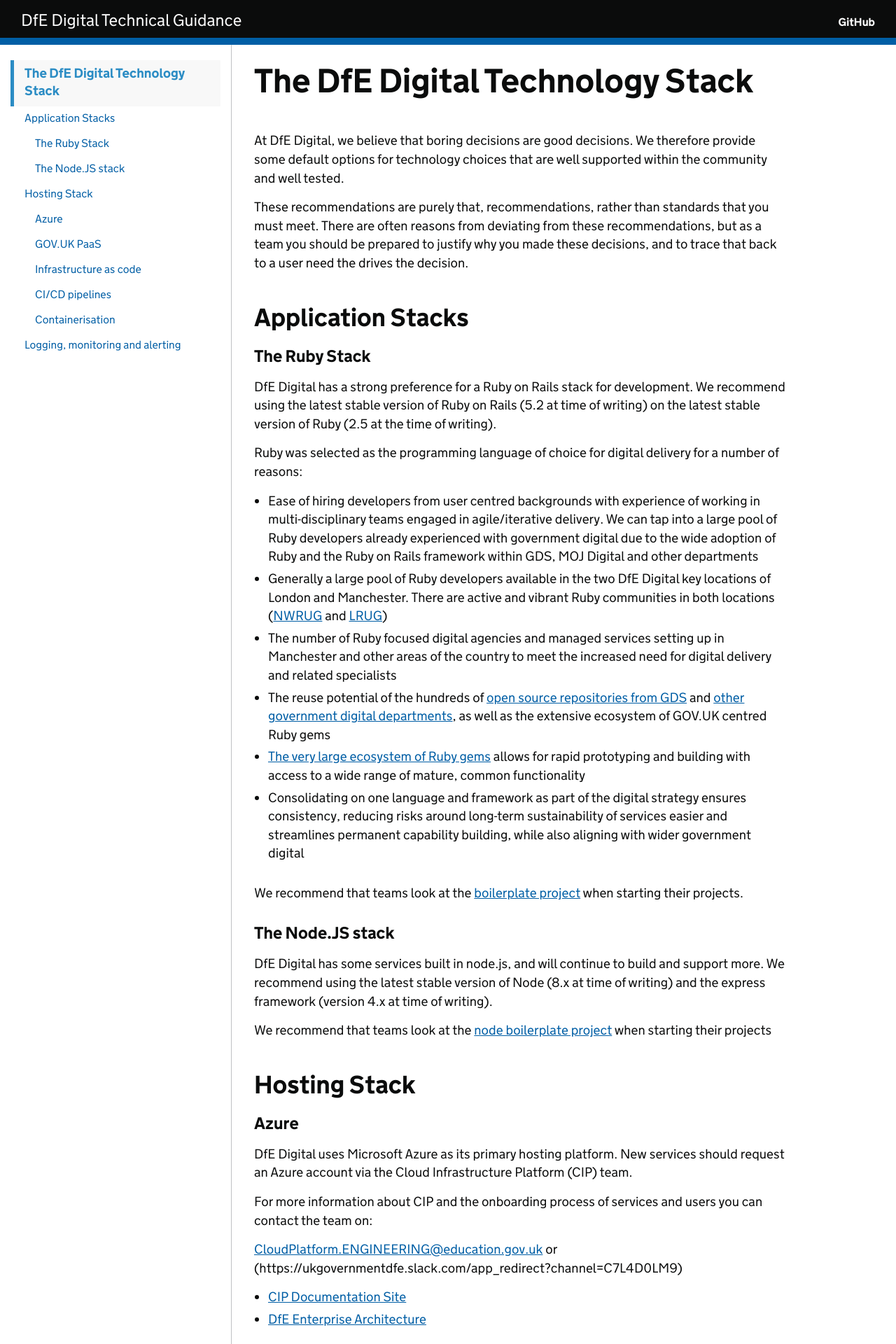
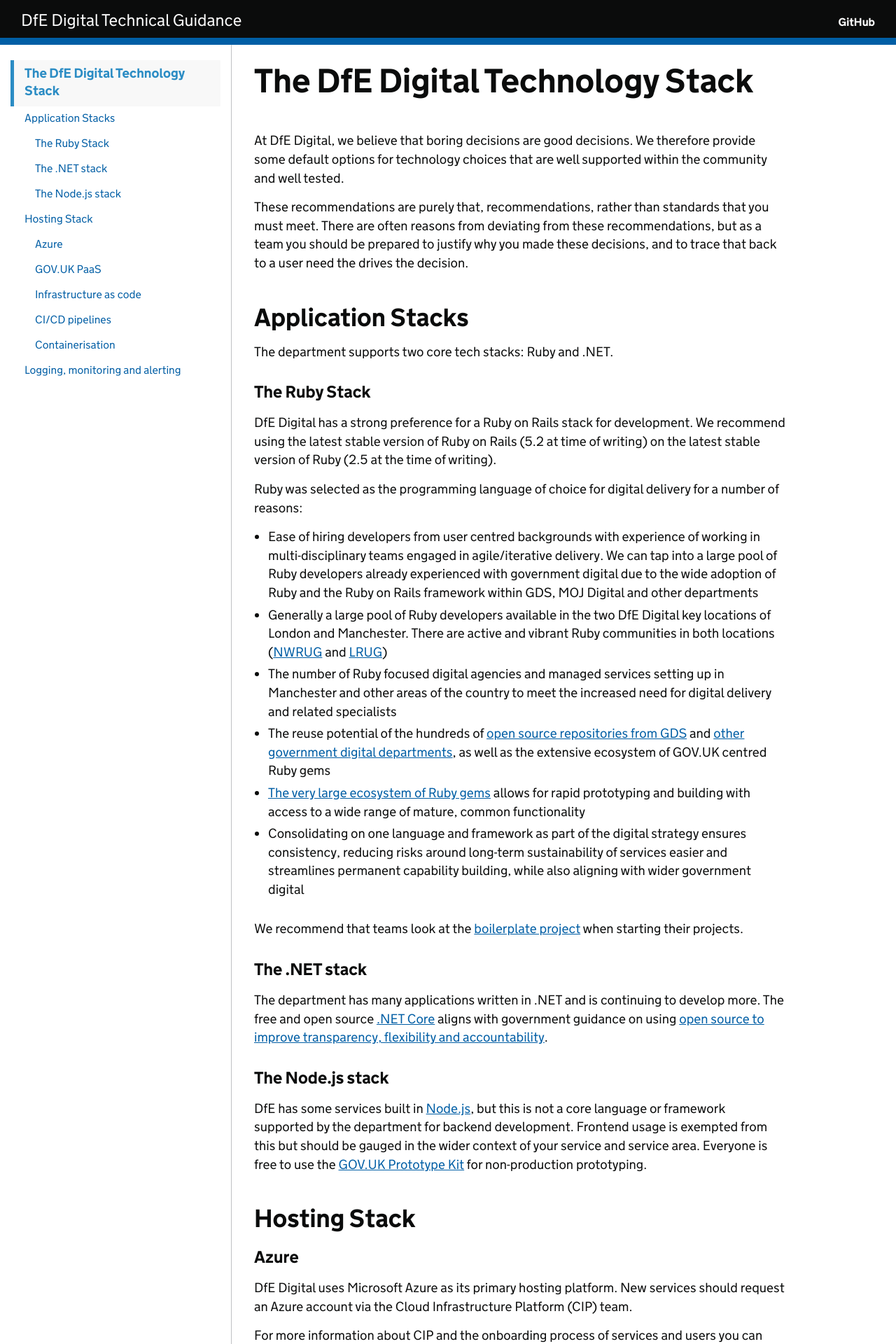
Before and after one commit to DFE-Digital/technical-guidance, a Jekyll site: the page built from guides/default-technology-stack.md, in a window 1280 px wide. Shown: the top 1920 px of the page at 70% size. Built offline with Jekyll 4.4.1, drawn with Linux system fonts in a browser that asks for light colours; our own code applies the rules of GitHub Pages for plain Markdown files.

Commit message:
Add .NET to tech stacks

```diff
--- a/guides/default-technology-stack.md
+++ b/guides/default-technology-stack.md
@@ -10,6 +10,9 @@ At DfE Digital, we believe that boring decisions are good decisions.  We therefo
 These recommendations are purely that, recommendations, rather than standards that you must meet.  There are often reasons from deviating from these recommendations, but as a team you should be prepared to justify why you made these decisions, and to trace that back to a user need the drives the decision.
 
 ## Application Stacks
+
+The department supports two core tech stacks: Ruby and .NET.
+
 ### The Ruby Stack
 
 DfE Digital has a strong preference for a Ruby on Rails stack for development.  We recommend using the latest stable version of Ruby on Rails (5.2 at time of writing) on the latest stable version of Ruby (2.5 at the time of writing).
@@ -25,11 +28,13 @@ Ruby was selected as the programming language of choice for digital delivery for
 
 We recommend that teams look at the [boilerplate project](https://github.com/DFE-Digital/govuk-rails-boilerplate) when starting their projects.
 
-### The Node.JS stack
+### The .NET stack
 
-DfE Digital has some services built in node.js, and will continue to build and support more.  We recommend using the latest stable version of Node (8.x at time of writing) and the express framework (version 4.x at time of writing).
+The department has many applications written in .NET and is continuing to develop more. The free and open source [.NET Core](https://en.wikipedia.org/wiki/.NET_Core) aligns with government guidance on using [open source to improve transparency, flexibility and accountability](https://www.gov.uk/guidance/be-open-and-use-open-source).
 
-We recommend that teams look at the [node boilerplate project](https://github.com/DFE-Digital/login.dfe.node-boilerplate) when starting their projects
+### The Node.js stack
+
+DfE has some services built in [Node.js](https://nodejs.org/en/), but this is not a core language or framework supported by the department for backend development. Frontend usage is exempted from this but should be gauged in the wider context of your service and service area. Everyone is free to use the [GOV.UK Prototype Kit](https://govuk-prototype-kit.herokuapp.com/docs) for non-production prototyping.
 
 ## Hosting Stack
 ### Azure
```
